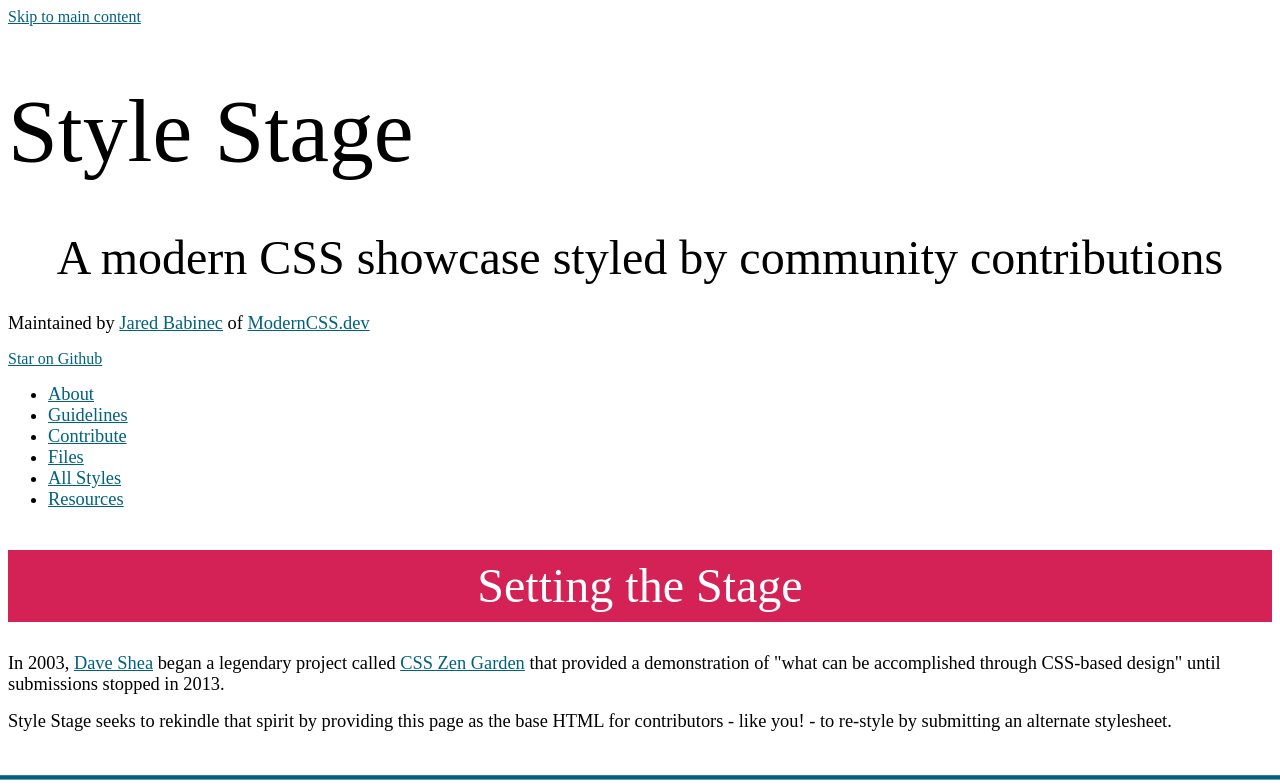
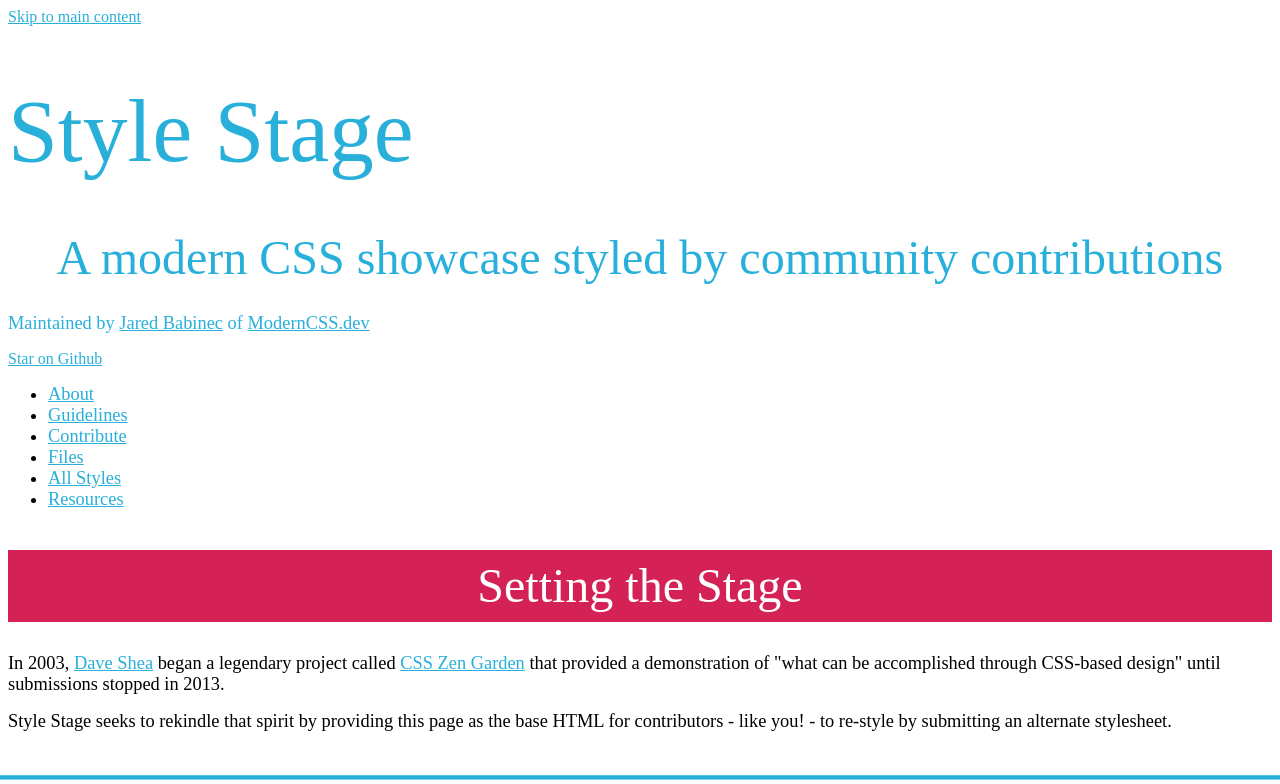
Before and after one commit to 5t3ph/stylestage-sass, a website: page public/index.html in a window 1280 px wide. Shown: the top 784 px of the page. Drawn offline with Linux system fonts and the light colour scheme.

Commit message:
change primary color and add to header

```diff
--- /dev/null
+++ b/sass/_header.scss
@@ -0,0 +1,4 @@
+header {
+
+  color: var(--color-primary);
+}
--- a/sass/_theme.scss
+++ b/sass/_theme.scss
@@ -1,4 +1,4 @@
-$color-primary: #01627F ;   //#3a00ff !default;   //#01627F
+$color-primary: rgb(40, 176, 218);   //#3a00ff !default;   //#01627F
 $color-primary-alt: #6f6ffd !default;
 $color-secondary: #d42257 !default;
 $color-background: #fff !default;   // #d2fbf7 !default;
```
Also changed, not shown: public/style.css.
